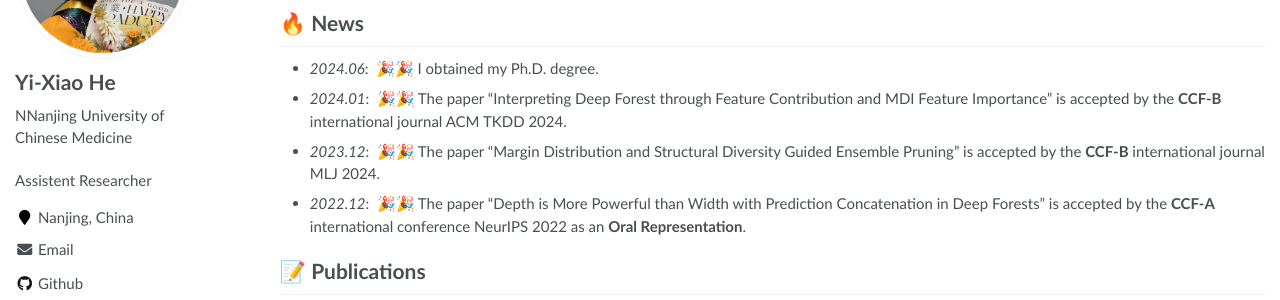
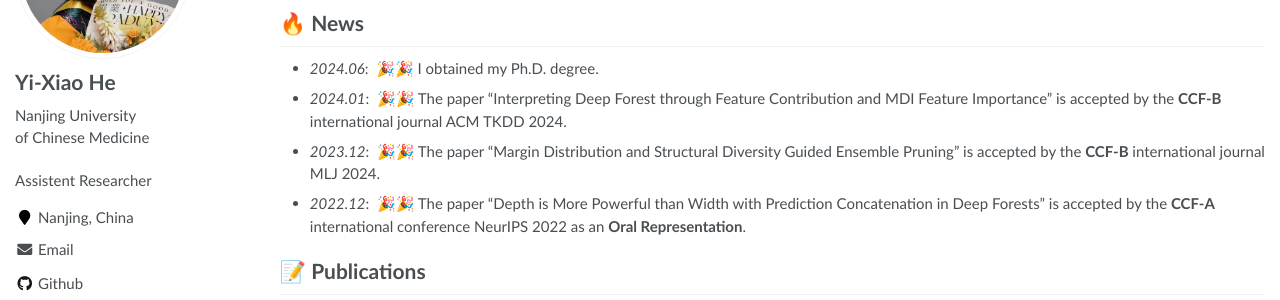
Before and after one commit to heyixiao14/heyixiao14.github.io, a Jekyll site: the page built from _pages/about.md, in a window 1280 px wide. Shown: the part 207-507 px from the top of the page. Built offline with Jekyll 4.4.1, drawn with Linux system fonts in a browser that asks for light colours.

Commit message:
Update _config.yml

```diff
--- a/_config.yml
+++ b/_config.yml
@@ -23,7 +23,7 @@ baidu_site_verification  :  # get baidu_site_verification from https://ziyuan.ba
 author:
   name             : "Yi-Xiao He"
   avatar           : "images/heyixiao-512x512.png"
-  bio              : "NNanjing University of Chinese Medicine"
+  bio              : "Nanjing University of Chinese Medicine"
   location         : "Nanjing, China"
   employer         :
   pubmed           :
```
